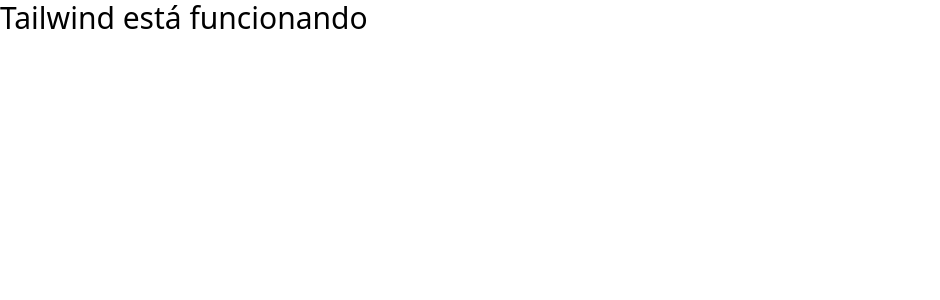
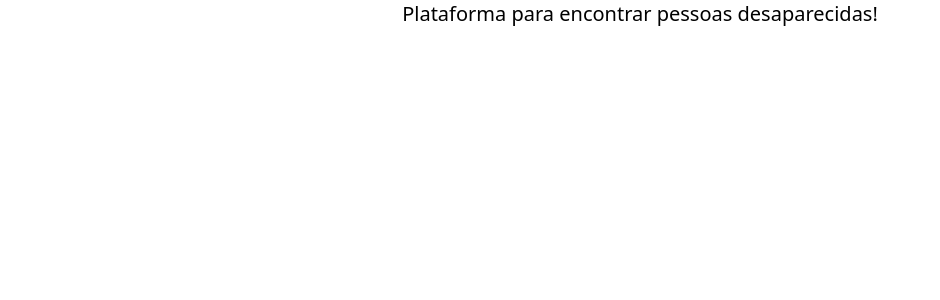
Before and after one commit to Kode-Link/FindPeople-FrontEnd, a React (Vite) app: page / in a window 1280 px wide. Shown: the top 300 px of the page, without its empty margins (0-940 px from the left). Built offline with nearby package versions, Linux system fonts and the light colour scheme.

Commit message:
feat: add initial UI structure in App component

```diff
--- a/src/App.tsx
+++ b/src/App.tsx
@@ -1,7 +1,7 @@
 export default function App() {
   return (
-    <div className="text-3xl">
-      Tailwind está funcionando
+    <div className="text-xl text-center">
+      Plataforma para encontrar pessoas desaparecidas!
     </div>
   );
 }
```
